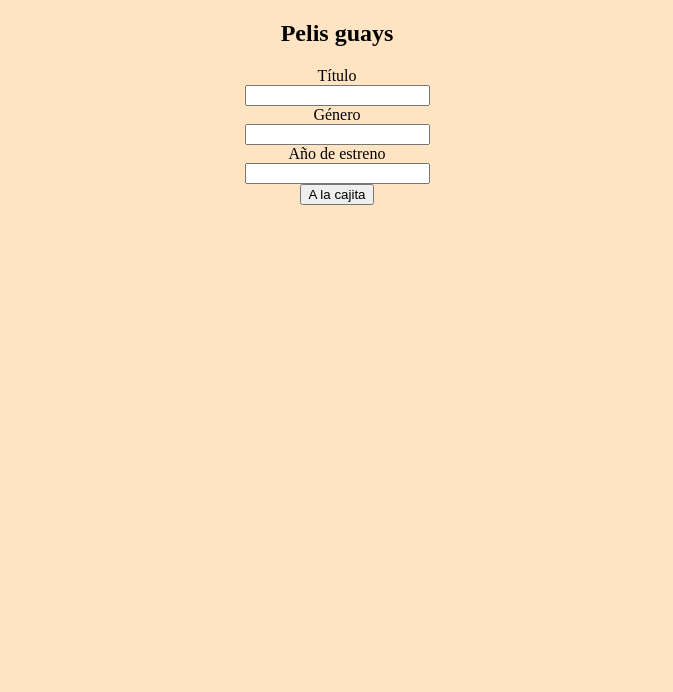
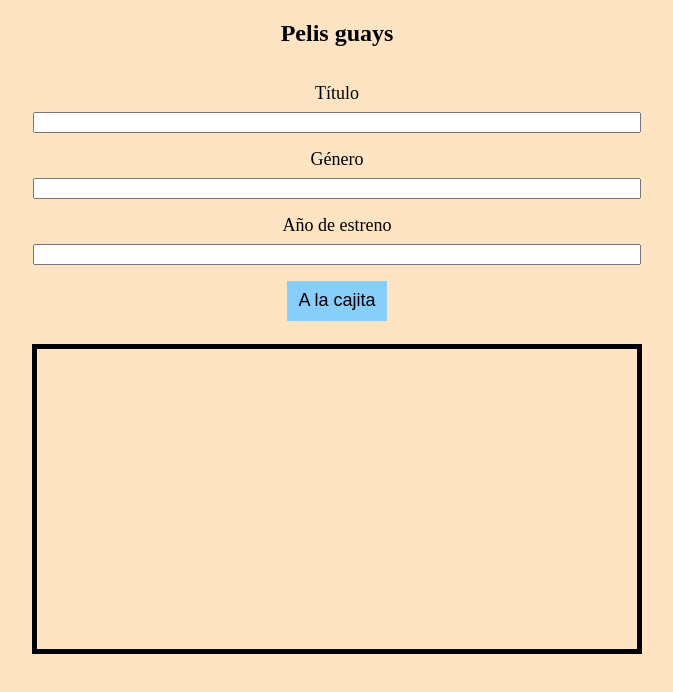
Before and after one commit to Andreamartinn17/CRUD, a plain HTML site: page index.html in a window 1280 px wide. Shown: the whole page, without its empty margins (303-976 px from the left). Drawn offline with Linux system fonts and the light colour scheme.

Commit message:
add styles

```diff
--- a/styles.css
+++ b/styles.css
@@ -18,3 +18,26 @@ h2 {
     flex-direction: column;
     align-items: center;
 }
+input{
+    width: 600px;
+}
+
+.title-lable {
+    margin: 2vh 0 1vh 0;
+    font-size:large;
+}
+
+.box{
+    width: 600px;
+    height: 300px;
+    border: 5px solid black;
+    margin-top: 15px;
+}
+
+button{
+    width: 100px;
+    height: 40px;
+    background-color: lightskyblue;
+    color:black;
+    border: none;
+}
```
